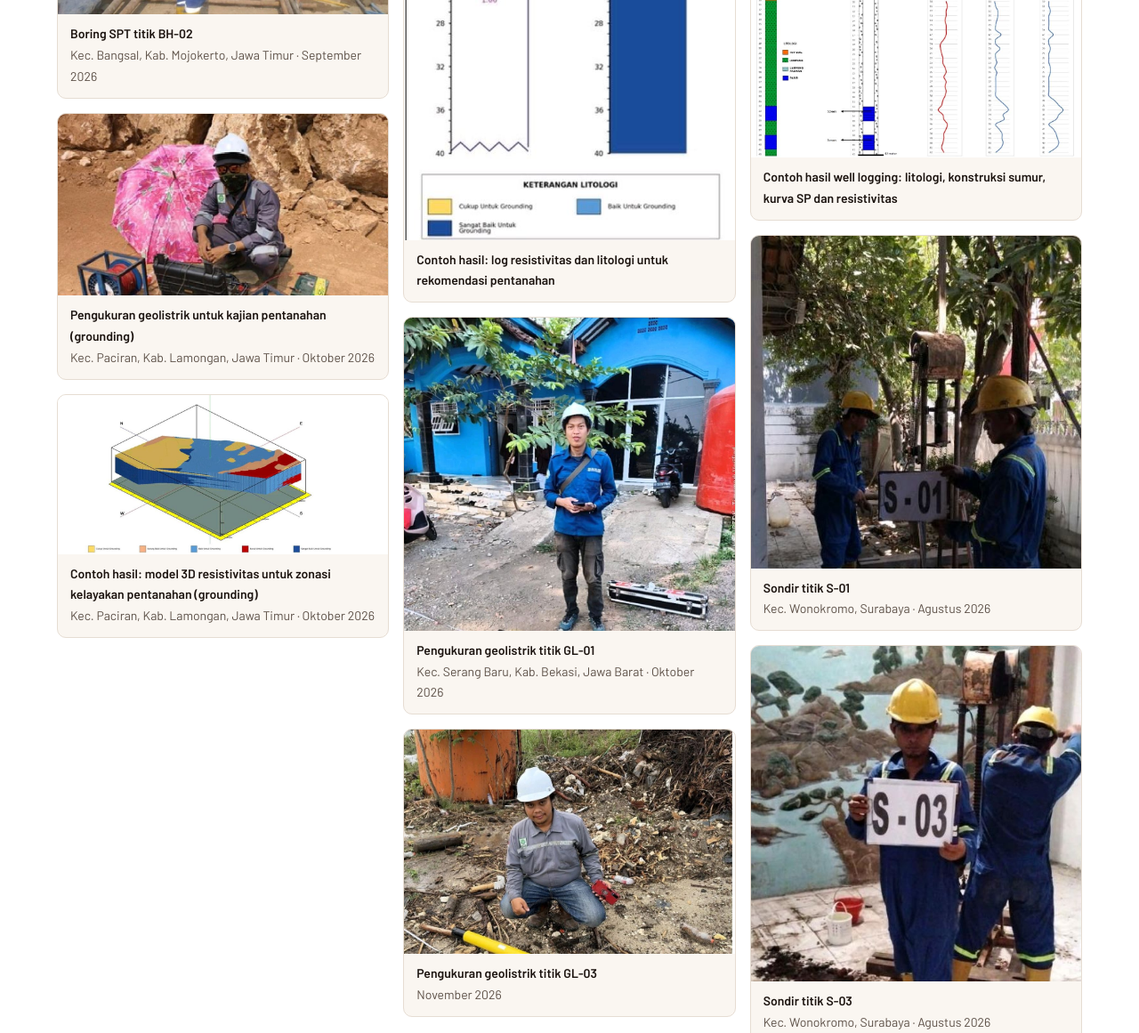
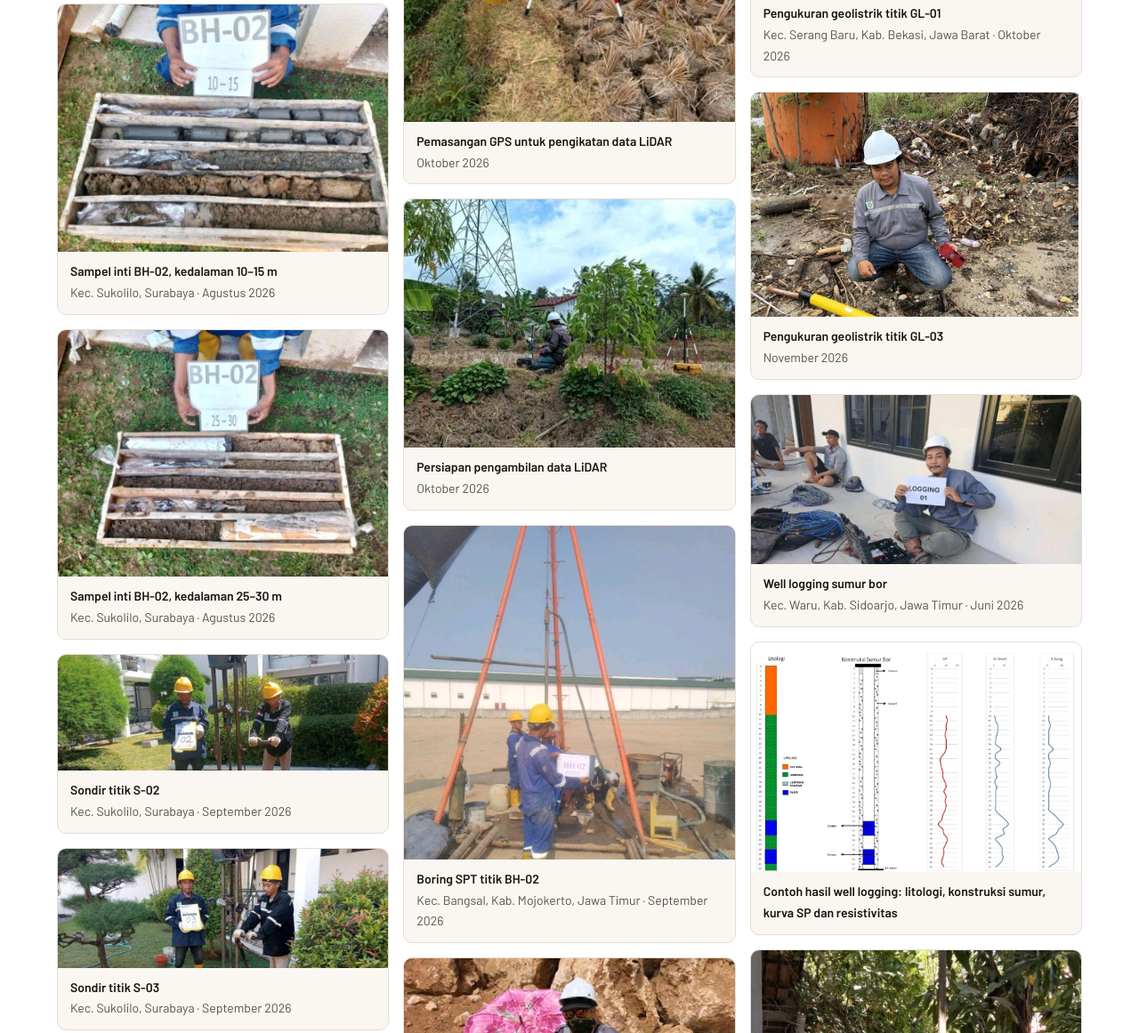
Before and after one commit to satyapermanayoga-code/ahligeotechgeolistrik, a plain HTML site: page portofolio.html in a window 1280 px wide. Shown: the part 4742-5903 px from the top of the page at 89% size. Drawn offline with nearby package versions, Linux system fonts and the light colour scheme.

Commit message:
Tambah 10 foto lapangan: core boring SPT, sondir, geolistrik, LiDAR
Co-Authored-By: Claude Opus 5.5 <noreply@anthropic.com>
Claude-Session: https://claude.ai/code/session_0137mCDwh4LG5TbswKab3iti

```diff
--- a/portofolio.html
+++ b/portofolio.html
@@ -116,6 +116,16 @@
   <h2>Dokumentasi lapangan</h2>
   <p>Foto kegiatan tim kami di lokasi proyek dan contoh hasil olahan data. Lokasi ditampilkan sampai tingkat kecamatan untuk menjaga kerahasiaan klien.</p>
   <div class="gal">
+<figure><img src="/assets/foto/core-bh02-0-5m.jpg" width="838" height="624" loading="lazy" alt="Sampel inti (core) boring SPT BH-02, kedalaman 0–5 m di Kec. Sukolilo, Surabaya"><figcaption><b>Sampel inti (core) boring SPT BH-02, kedalaman 0–5 m</b><span>Kec. Sukolilo, Surabaya · Agustus 2026</span></figcaption></figure>
+<figure><img src="/assets/foto/core-bh02-10-15m.jpg" width="777" height="582" loading="lazy" alt="Sampel inti BH-02, kedalaman 10–15 m di Kec. Sukolilo, Surabaya"><figcaption><b>Sampel inti BH-02, kedalaman 10–15 m</b><span>Kec. Sukolilo, Surabaya · Agustus 2026</span></figcaption></figure>
+<figure><img src="/assets/foto/core-bh02-25-30m.jpg" width="777" height="580" loading="lazy" alt="Sampel inti BH-02, kedalaman 25–30 m di Kec. Sukolilo, Surabaya"><figcaption><b>Sampel inti BH-02, kedalaman 25–30 m</b><span>Kec. Sukolilo, Surabaya · Agustus 2026</span></figcaption></figure>
+<figure><img src="/assets/foto/sondir-surabaya-s02.jpg" width="910" height="320" loading="lazy" alt="Sondir titik S-02 di Kec. Sukolilo, Surabaya"><figcaption><b>Sondir titik S-02</b><span>Kec. Sukolilo, Surabaya · September 2026</span></figcaption></figure>
+<figure><img src="/assets/foto/sondir-surabaya-s03-sukolilo.jpg" width="910" height="328" loading="lazy" alt="Sondir titik S-03 di Kec. Sukolilo, Surabaya"><figcaption><b>Sondir titik S-03</b><span>Kec. Sukolilo, Surabaya · September 2026</span></figcaption></figure>
+<figure><img src="/assets/foto/geolistrik-tower-transmisi.jpg" width="574" height="429" loading="lazy" alt="Pengukuran geolistrik di area tower transmisi"><figcaption><b>Pengukuran geolistrik di area tower transmisi</b><span>Oktober 2026</span></figcaption></figure>
+<figure><img src="/assets/foto/geolistrik-pasang-kabel.jpg" width="486" height="650" loading="lazy" alt="Pemasangan kabel lintasan geolistrik"><figcaption><b>Pemasangan kabel lintasan geolistrik</b><span>Oktober 2026</span></figcaption></figure>
+<figure><img src="/assets/foto/geolistrik-pasang-elektroda.jpg" width="527" height="704" loading="lazy" alt="Pemasangan elektroda geolistrik"><figcaption><b>Pemasangan elektroda geolistrik</b><span>Oktober 2026</span></figcaption></figure>
+<figure><img src="/assets/foto/lidar-gps-pengikatan.jpg" width="481" height="642" loading="lazy" alt="Pemasangan GPS untuk pengikatan data LiDAR"><figcaption><b>Pemasangan GPS untuk pengikatan data LiDAR</b><span>Oktober 2026</span></figcaption></figure>
+<figure><img src="/assets/foto/lidar-persiapan.jpg" width="569" height="427" loading="lazy" alt="Persiapan pengambilan data LiDAR"><figcaption><b>Persiapan pengambilan data LiDAR</b><span>Oktober 2026</span></figcaption></figure>
 <figure><img src="/assets/foto/boring-spt-mojokerto.jpg" width="960" height="970" loading="lazy" alt="Boring SPT titik BH-02 di Kec. Bangsal, Kab. Mojokerto, Jawa Timur"><figcaption><b>Boring SPT titik BH-02</b><span>Kec. Bangsal, Kab. Mojokerto, Jawa Timur · September 2026</span></figcaption></figure>
 <figure><img src="/assets/foto/geolistrik-lamongan.jpg" width="840" height="463" loading="lazy" alt="Pengukuran geolistrik untuk kajian pentanahan (grounding) di Kec. Paciran, Kab. Lamongan, Jawa Timur"><figcaption><b>Pengukuran geolistrik untuk kajian pentanahan (grounding)</b><span>Kec. Paciran, Kab. Lamongan, Jawa Timur · Oktober 2026</span></figcaption></figure>
 <figure><img src="/assets/foto/model-3d-grounding.jpg" width="1200" height="578" loading="lazy" alt="Model 3D resistivitas untuk kajian pentanahan (grounding)"><figcaption><b>Contoh hasil: model 3D resistivitas untuk zonasi kelayakan pentanahan (grounding)</b><span>Kec. Paciran, Kab. Lamongan, Jawa Timur · Oktober 2026</span></figcaption></figure>
```
Also changed, not shown: assets/foto/core-bh02-0-5m.jpg (added), assets/foto/core-bh02-10-15m.jpg (added), assets/foto/core-bh02-25-30m.jpg (added), assets/foto/geolistrik-pasang-elektroda.jpg (added), assets/foto/geolistrik-pasang-kabel.jpg (added), assets/foto/geolistrik-tower-transmisi.jpg (added), assets/foto/lidar-gps-pengikatan.jpg (added), assets/foto/lidar-persiapan.jpg (added), assets/foto/sondir-surabaya-s02.jpg (added), assets/foto/sondir-surabaya-s03-sukolilo.jpg (added).
